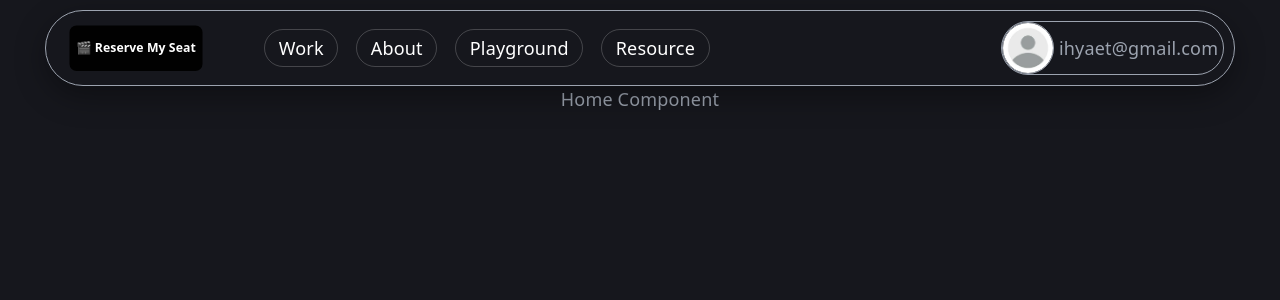
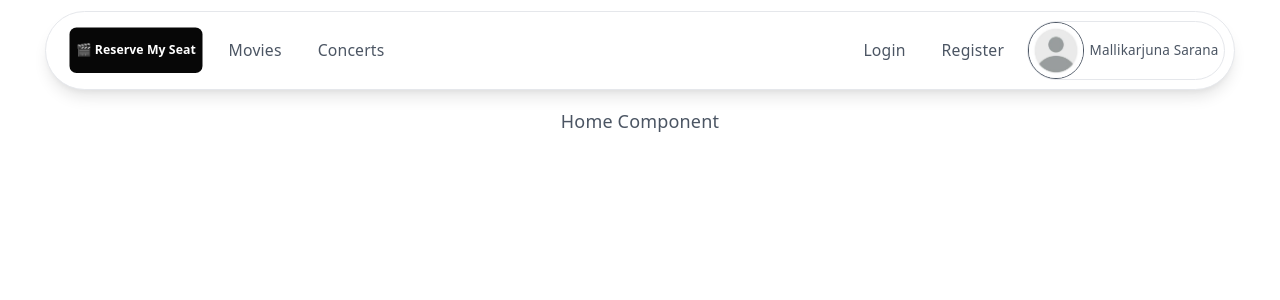
Before and after one commit to saranamalli/reserve-my-seat, a React (Vite) app in the folder reserve-my-seat-app/: page / in a window 1280 px wide. Shown: the top 300 px of the page. Built offline with nearby package versions, Linux system fonts and the light colour scheme.

Commit message:
Fix: tailwind dependency not getting applied error fixed.

```diff
--- a/reserve-my-seat-app/postcss.config.cjs
+++ /dev/null
@@ -1,5 +0,0 @@
-module.exports = {
-  plugins: {
-    '@tailwindcss/postcss': {},
-  },
-}
--- a/reserve-my-seat-app/src/features/Navbar.tsx
+++ b/reserve-my-seat-app/src/features/Navbar.tsx
@@ -3,34 +3,37 @@ import ReserveSeatCTA from "../components/Icon";
 
 export default function Navbar() {
   return (
-    <div className="mt-[10px] z-50">
-      <nav className="navbar flex p-[10px] items-center gap-6 rounded-full border border-white/20 bg-slate-950/75 shadow-[0_10px_30px_rgba(0,0,0,0.35)] backdrop-blur-sm">
-        <div className="ml-[10px]">
+    <div className="mt-2.5 z-50">
+      <nav className="navbar flex items-center justify-between p-2 rounded-full border border-(--border) bg-(--bg) shadow-(--shadow) backdrop-blur-sm">
+        <div className="ml-2.5">
           <ReserveSeatCTA />
         </div>
 
-        <div className="ml-[5%] mr-auto flex items-center gap-4 text-sm">
-          <Link to="/" className="nav-link">
-            Work
+        <div className="ml-2 mr-auto flex items-center gap-2 text-sm">
+          <Link to="/movies" className="nav-link">
+            Movies
           </Link>
-          <Link to="/about" className="nav-link ml-[1em]">
-            About
-          </Link>
-          <Link to="/play" className="nav-link ml-[1em]">
-            Playground
-          </Link>
-          <Link to="/resources" className="nav-link ml-[1em]  ">
-            Resource
+          <Link to="/live-events" className="nav-link">
+            Concerts
           </Link>
         </div>
 
-        <div className="mr-[0] rounded-full border border-white/20 bg-white/10 px-4 py-1.5 text-xs font-medium text-white flex items-center">
+        <div className="mr-2 flex items-center gap-2 text-sm">
+          <Link to="/login" className="nav-link">
+            Login
+          </Link>
+          <Link to="/register" className="nav-link">
+            Register
+          </Link>
+        </div>
+
+        <div className="mr-0 flex items-center border rounded-full border-(--border)">
           <img
             src="/default-profile.jpeg"
             alt="Profile"
-            className="h-[50px] rounded-full object-cover border border-white/30"
+            className="w-12.5 h-12.5 bg-gray-400 rounded-full object-cover border overflow-hidden"
           />
-          <span className="p-[5px]">ihyaet@gmail.com</span>
+          <p className="p-1.25 text-xs font-medium">Mallikarjuna Sarana</p>
         </div>
       </nav>
     </div>
--- a/reserve-my-seat-app/src/index.css
+++ b/reserve-my-seat-app/src/index.css
@@ -1,54 +1,66 @@
-@tailwind base;
-@tailwind components;
-@tailwind utilities;
+@import "tailwindcss";
+
+@theme {
+  --color-accent: var(--accent);
+  --color-accent-bg: var(--accent-bg);
+  --color-accent-border: var(--accent-border);
+  --color-text-main: var(--text);
+  --color-text-heading: var(--text-h);
+  --color-app-bg: var(--bg);
+}
 
 :root {
-  --text: #6b6375;
-  --text-h: #08060d;
-  --bg: #fff;
-  --border: #e5e4e7;
-  --code-bg: #f4f3ec;
-  --accent: #aa3bff;
-  --accent-bg: rgba(170, 59, 255, 0.1);
-  --accent-border: rgba(170, 59, 255, 0.5);
-  --social-bg: rgba(244, 243, 236, 0.5);
+  /* --- LIGHT THEME (Default) --- */
+  --bg: #ffffff;
+  --text: #4b5563; /* Balanced Gray 600 */
+  --text-h: #1a1a1a; /* High contrast for headings */
+  --border: #e5e7eb; /* Subtle gray border */
+
+  /* Cinema Red Palette */
+  --accent: #e50914;
+  --accent-bg: rgba(229, 9, 20, 0.08);
+  --accent-border: rgba(229, 9, 20, 0.3);
+
+  --code-bg: #f3f4f6;
+  --social-bg: rgba(0, 0, 0, 0.05);
   --shadow:
     rgba(0, 0, 0, 0.1) 0 10px 15px -3px, rgba(0, 0, 0, 0.05) 0 4px 6px -2px;
 
+  /* Typography */
   --sans: system-ui, "Segoe UI", Roboto, sans-serif;
-  --heading: system-ui, "Segoe UI", Roboto, sans-serif;
-  --mono: ui-monospace, Consolas, monospace;
-
   font: 18px/145% var(--sans);
   letter-spacing: 0.18px;
   color-scheme: light dark;
   color: var(--text);
   background: var(--bg);
-  font-synthesis: none;
+
   text-rendering: optimizeLegibility;
   -webkit-font-smoothing: antialiased;
-  -moz-osx-font-smoothing: grayscale;
 
   @media (max-width: 1024px) {
     font-size: 16px;
   }
 }
 
-@media (prefers-color-scheme: light) {
+@media (prefers-color-scheme: dark) {
   :root {
-    --text: #9ca3af;
-    --text-h: #f3f4f6;
-    --bg: #16171d;
-    --border: #2e303a;
-    --code-bg: #1f2028;
-    --accent: #c084fc;
-    --accent-bg: rgba(192, 132, 252, 0.15);
-    --accent-border: rgba(192, 132, 252, 0.5);
-    --social-bg: rgba(47, 48, 58, 0.5);
-    --shadow:
-      rgba(0, 0, 0, 0.4) 0 10px 15px -3px, rgba(0, 0, 0, 0.25) 0 4px 6px -2px;
+    /* --- DARK THEME --- */
+    --bg: #111111; /* Deep Cinema Black */
+    --text: #9ca3af; /* Gray 400 */
+    --text-h: #f9fafb; /* Off-white headings */
+    --border: #262626; /* Dark gray border */
+
+    /* Adjusted Red for Dark Mode */
+    --accent: #ff0f1b97; /* Slightly more vibrant for dark backgrounds */
+    --accent-bg: rgba(255, 15, 27, 0.15);
+    --accent-border: rgba(255, 15, 27, 0.5);
+
+    --code-bg: #1f1f1f;
+    --social-bg: rgba(255, 255, 255, 0.05);
+    --shadow: rgba(0, 0, 0, 0.5) 0 10px 25px -5px;
   }
 
+  /* Fix for icons if they are dark by default */
   #social .button-icon {
     filter: invert(1) brightness(2);
   }
@@ -116,16 +128,25 @@ code {
 .nav-link {
   padding: 0.25rem 0.75rem;
   border-radius: 9999px;
-  color: #ffffff;
-  border: 1px solid rgba(255, 255, 255, 0.2);
-  background: transparent;
+  color: var(--text);
   text-decoration: none;
-  transition:
-    background-color 0.2s ease,
-    color 0.2s ease;
+  font-weight: 500;
+  transition: all 0.2s ease;
 }
 
-.nav-link:hover,
+.nav-link:hover {
+  background-color: var(--accent-bg);
+  color: var(--accent);
+}
+
+.navbar {
+  /* This ensures the navbar always follows your theme variables */
+  background-color: var(--bg);
+  border-color: var(--border);
+  box-shadow: var(--shadow);
+}
+
+/* .nav-link:hover,
 .nav-link.active {
   background-color: rgba(255, 255, 255, 0.2);
 }
@@ -147,4 +168,4 @@ code {
   .nav-link.active {
     background-color: rgba(15, 23, 42, 0.08);
   }
-}
+} */
--- a/reserve-my-seat-app/tailwind.config.js
+++ /dev/null
@@ -1,8 +0,0 @@
-/** @type {import('tailwindcss').Config} */
-export default {
-  content: ["./index.html", "./src/**/*.{js,ts,jsx,tsx}"],
-  theme: {
-    extend: {},
-  },
-  plugins: [],
-}
```
